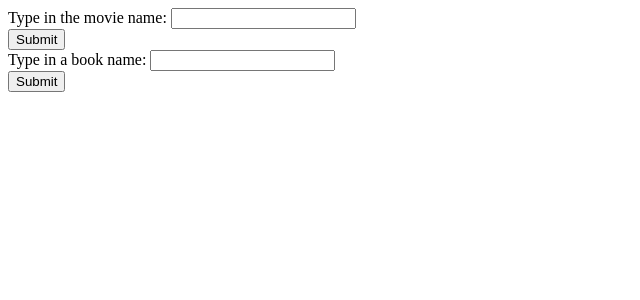
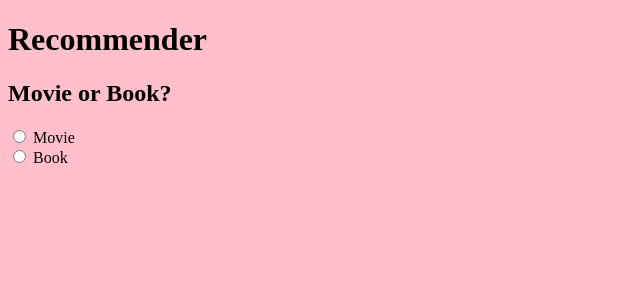
Before and after one commit to liyaSileshi/movie-book-recommendation, a Flask app: page / in a window 1280 px wide. Shown: the top 300 px of the page, without its empty margins (0-640 px from the left). Run offline with Flask 2, Linux system fonts and the light colour scheme; parts of the project's set-up code (start-up, migrations or seed data) failed here and were passed over.

Commit message:
started js

```diff
--- a/app.py
+++ b/app.py
@@ -1,6 +1,6 @@
 from movies import get_five_similar_movies
 from flask import Flask, request, render_template
-# from books import get_five_similar_books
+from books import get_five_similar_books
 import os
 
 app = Flask(__name__)
@@ -8,19 +8,24 @@ app = Flask(__name__)
 @app.route('/movies', methods=['GET'])
 def index():
     title = request.args.get('name')
-    # print('title',title)
     movies = get_five_similar_movies(title)
+    if type(movies) == str: #means it's not a list of movies rather the module error message
+        return movies
+
     return render_template('index.html', movies = movies)
 
 @app.route('/', methods=['GET'])
 def search_form():
     return render_template('index.html')
 
-# @app.route('/books')
-# def books():
-#     title = request.args.get('name')
-#     books = get_five_similar_books(title)
-#     return render_template('index.html', books = books)
+@app.route('/books')
+def books():
+    title = request.args.get('name')
+    books = get_five_similar_books(title)
+    if type(books) == str: #means it's not a list of movies rather the module error message
+        return books
+
+    return render_template('index.html', books = books)
 
 @app.errorhandler(404)
 def invalid_route(e):
--- /dev/null
+++ b/books.py
@@ -0,0 +1,83 @@
+import pandas as pd
+import numpy as np
+from sklearn.feature_extraction.text import CountVectorizer #histogram(array) representation of words
+from sklearn.metrics.pairwise import cosine_similarity #to calculate the cosine_similarity
+from sklearn import datasets
+from scipy import sparse
+import json
+
+#data from goodbooks-10k dataset
+df = pd.read_csv('book_detail.csv')
+df.drop(df.columns[[-1,-6,-7]], axis=1, inplace=True) #delete these column
+
+df.drop(df[df['genre']==''].index, inplace=True)
+
+df = df[df['genre'].notna()] #drop the NaN rows in column 'genre'
+# get the values from the genre column json object and append to a list
+genres = []
+for i in df['genre']:
+    genres.append(list(json.loads(i).values()))
+
+# assign it to a new column
+df['genre_new'] = genres
+
+#drop the genre column
+df.drop(df.columns[[-2]], axis=1, inplace=True)
+
+#clean the year column
+df['year'] = df['year'].str[:4] #keep only the year
+
+features = ["author","genre_new","year"] #columns we care about
+for feature in features:
+    df[feature] = df[feature].fillna(' ') #filling all NaNs with blank string
+
+#make a new column named genre that holds the string version of genre_new col of type list
+df['genre'] = [' '.join(map(str, l)) for l in df['genre_new']]
+
+df = df.reset_index(drop=True) #resetting the index numbers
+
+def combine_features(row):
+    '''combines the values of the columns into 1 string'''
+    return row['author']+' '+row['genre']+' '+row['year']
+
+#applying combined_features() method over each rows of dataframe
+#and storing the combined string in “combined_features” column
+df["combined_features"] = df.apply(combine_features,axis=1)
+
+df['index'] = df.index #make a new column that holds the index
+
+cv = CountVectorizer() #creating new CountVectorizer() object
+count_matrix = cv.fit_transform(df['combined_features']) #feeding combined strings(movie contents) to CountVectorizer() object
+cosine_sim = cosine_similarity(count_matrix)
+
+def get_title_from_index(index):
+    return df[df.index == index]["title"].values[0]
+
+def get_index_from_title(title):
+    try:
+        return df[df.title == title]["index"].values[0]
+
+    except IndexError:
+        return f'No book with the name {title}'
+
+def get_five_similar_books(book_user_likes):
+    book_index = get_index_from_title(book_user_likes)
+    if type(book_index) != np.int64: #check if book_index is not an int
+        return f'No book with the name {book_user_likes}'
+
+    #accessing the row corresponding to given movie to find
+    # all the similarity scores for that movie and then enumerating over it
+    similar_books = list(enumerate(cosine_sim[book_index])) #tuple (index,similarity)
+    #sorting the books by their similarity (second index in the tuple) cosine
+    sorted_similar_books = sorted(similar_books,key=lambda x:x[1],reverse=True)[1:]
+    i = 0
+    book_array = [] #create an empty list
+    for element in sorted_similar_books:
+            book_array.append(get_title_from_index(element[0])) #element[0] gives us index of the movie
+            i += 1
+            if i >= 5:
+                break
+    return book_array
+
+if __name__ == '__main__':
+    print(get_five_similar_books('abc'))
--- a/movies.py
+++ b/movies.py
@@ -4,10 +4,12 @@ from sklearn.feature_extraction.text import CountVectorizer #histogram(array) re
 from sklearn.metrics.pairwise import cosine_similarity #to calculate the cosine_similarity
 from sklearn import datasets
 
+
 df = pd.read_csv('movie_dataset.csv')
 # print(df.keys()) #gives all the attributes in the dataset
 
 features = ["keywords","cast","genres","director"] #columns we care about
+
 
 def combine_features(row):
     '''combines the values of the columns into 1 string'''
--- /dev/null
+++ b/static/css/styles.css
@@ -0,0 +1,11 @@
+body{
+    background-color: pink;
+}
+
+#movieForm{
+    visibility: hidden;
+}
+
+#bookForm{
+    visibility: hidden;
+}
--- /dev/null
+++ b/static/js/script.js
@@ -0,0 +1,26 @@
+
+const movie = document.getElementById('movie')
+const book = document.getElementById('book')
+const movieForm = document.getElementById('movieForm')
+const bookForm = document.getElementById('bookForm')
+let all_movies = Array.from(document.querySelectorAll('p.recmovie'))
+
+console.log(all_movies)
+
+movie.addEventListener('change', validateChoice)
+book.addEventListener('change', validateChoice)
+
+
+function validateChoice() {
+    if(document.getElementById('movie').checked == true){
+        console.log(document.getElementById('movie').value)
+        movieForm.style['visibility'] = 'visible';
+        bookForm.style['visibility'] = 'hidden';
+
+    }
+    else if(document.getElementById('book').checked == true){
+        console.log(document.getElementById('book').value)
+        bookForm.style['visibility'] = 'visible';
+        movieForm.style['visibility'] = 'hidden';
+    }
+}
--- a/templates/index.html
+++ b/templates/index.html
@@ -4,20 +4,30 @@
   <meta charset="UTF-8">
   <meta name="viewport" content="width=device-width, initial-scale=1.0">
   <meta http-equiv="X-UA-Compatible" content="ie=edge">
-  <title>Movie Reccomendation</title>
+  <link rel="stylesheet" type="text/css" href="{{url_for('static', filename='css/styles.css')}}">
+  <title>Reccomendation</title>
 </head>
 <body>
-    <form action='/movies' method='GET'>
+    <h1>Recommender</h1>
+    <h2>Movie or Book?</h2>
+
+    <input type="radio" id="movie" name="recommend" value="movie">
+    <label for="movie">Movie</label><br>
+    <input type="radio" id="book" name="recommend" value="book">
+    <label for="book">Book</label><br>
+
+    <form action='/movies' method='GET' id='movieForm'>
         Type in the movie name: <input type="search" name='name'>
         <br>
         <input type='submit'>
     </form>
 
     {% for movie in movies %}
-        <p> {{movie}} </p>
+        <p class='recmovie'> {{movie}} </p>
     {% endfor %}
 
-    <form action='/books' method='GET'>
+
+    <form action='/books' method='GET' id='bookForm'>
         Type in a book name: <input type="search" name='name'>
         <br>
         <input type='submit'>
@@ -26,4 +36,6 @@
         <p> {{book}} </p>
     {% endfor %}
 
+    <script type= 'text/javascript' src="{{url_for('static', filename='js/script.js') }}"></script>
+
 </body>
```
